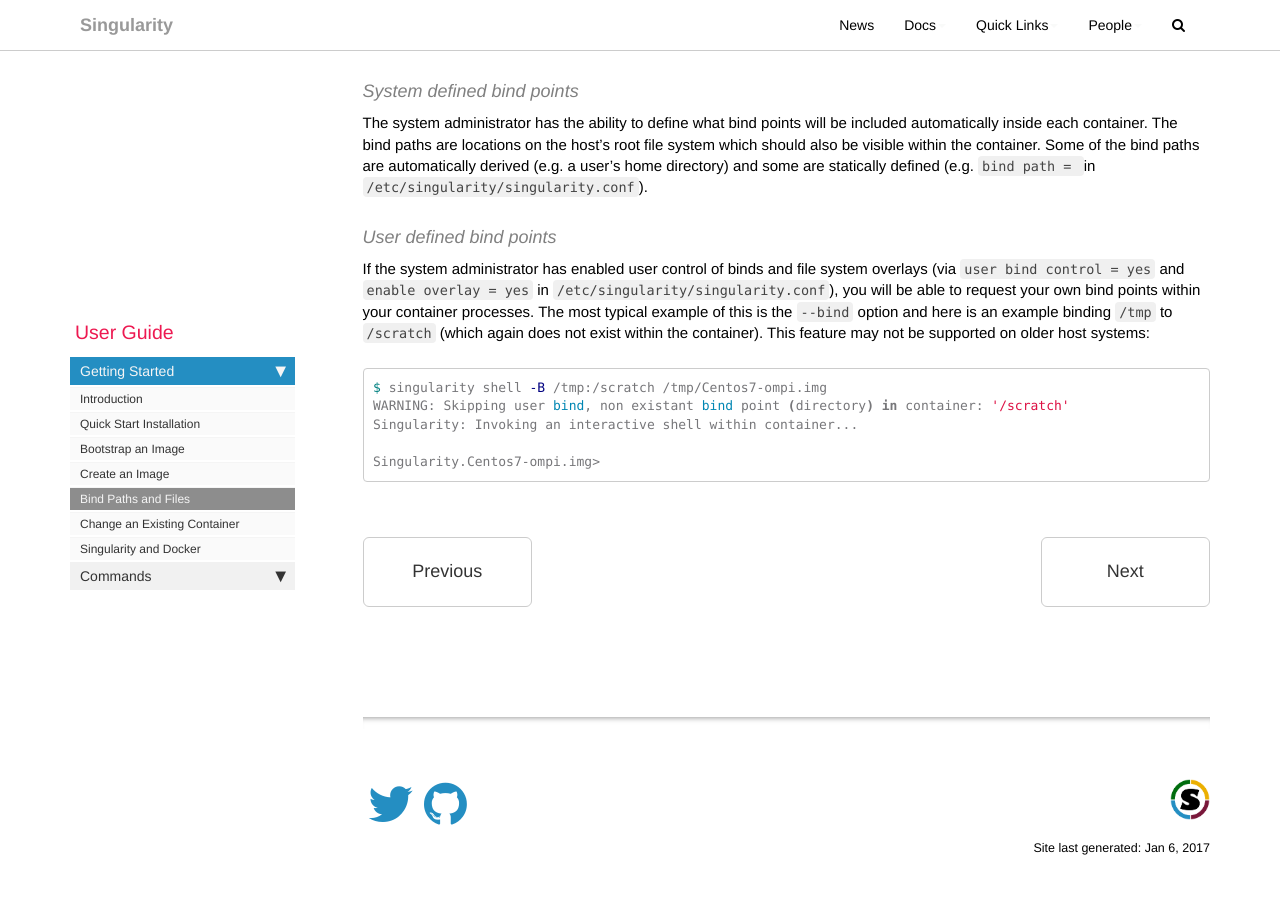
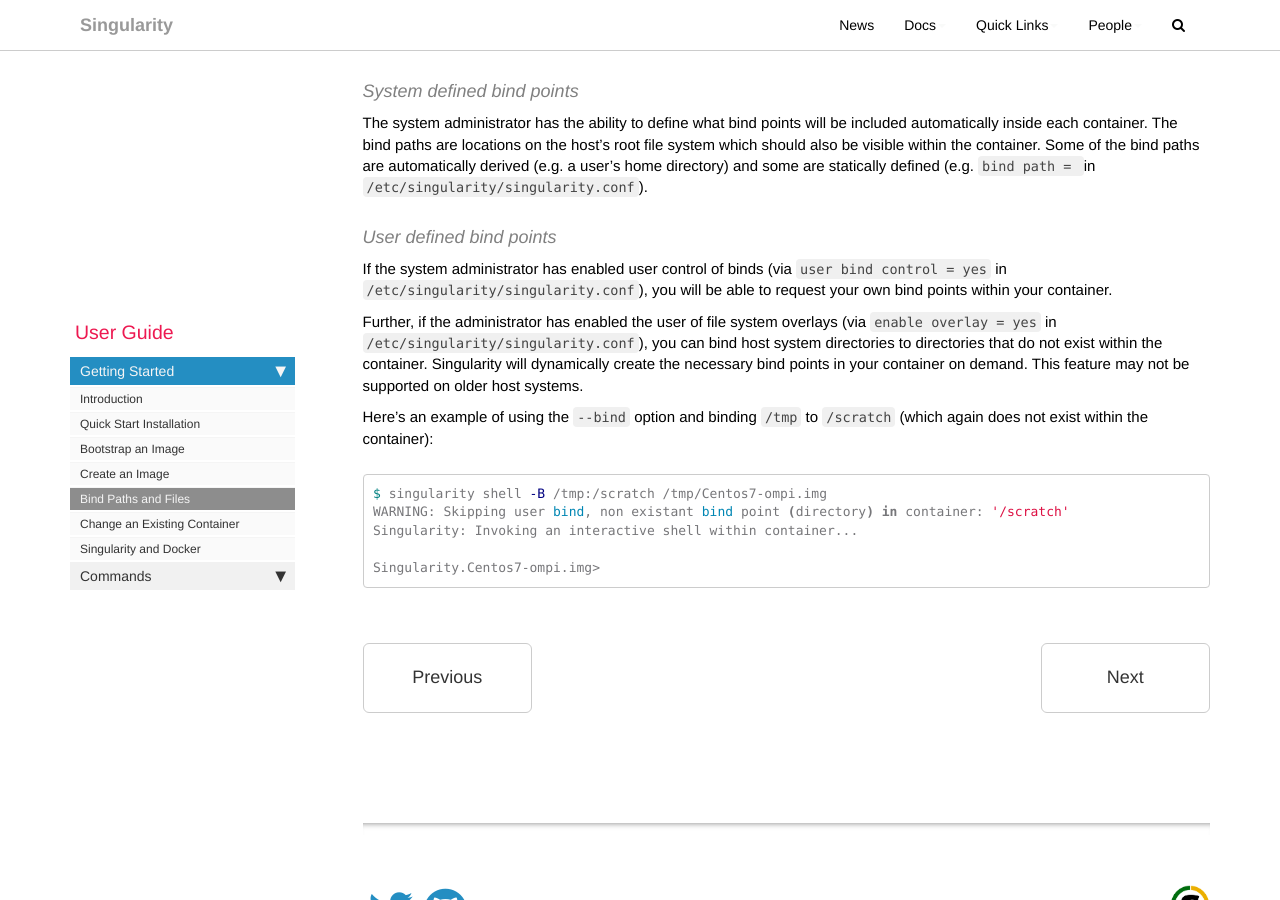
Before and after one commit to singularityware/singularityware.github.io, a Jekyll site: the page built from pages/docs/user-docs/docs-bind-paths.md, in a window 1280 px wide and 900 px high, scrolled down 983 px. Built offline with Jekyll 4.4.1, drawn with Linux system fonts in a browser that asks for light colours; nearby versions of some CDN libraries; comment, search, counter and statistics services are not loaded.

Commit message:
realized that some of my clarification was obfuscation and tried again

````diff
--- a/pages/docs/user-docs/docs-bind-paths.md
+++ b/pages/docs/user-docs/docs-bind-paths.md
@@ -38,7 +38,11 @@
 
 
 #### User defined bind points
-If the system administrator has enabled user control of binds and file system overlays (via `user bind control = yes` and `enable overlay = yes` in `/etc/singularity/singularity.conf`), you will be able to request your own bind points within your container processes. The most typical example of this is the `--bind` option and here is an example binding `/tmp` to `/scratch` (which again does not exist within the container). This feature may not be supported on older host systems:
+If the system administrator has enabled user control of binds (via `user bind control = yes` in `/etc/singularity/singularity.conf`), you will be able to request your own bind points within your container.
+
+Further, if the administrator has enabled the user of file system overlays (via `enable overlay = yes` in `/etc/singularity/singularity.conf`), you can bind host system directories to directories that do not exist within the container.  Singularity will dynamically create the necessary bind points in your container on demand.  This feature may not be supported on older host systems.
+
+Here's an example of using the `--bind` option and binding `/tmp` to `/scratch` (which again does not exist within the container):
 
 ```bash
 $ singularity shell -B /tmp:/scratch /tmp/Centos7-ompi.img
````
Also changed, not shown: pages/docs/admin-docs/advanced-config.md (+2 -2 lines).
